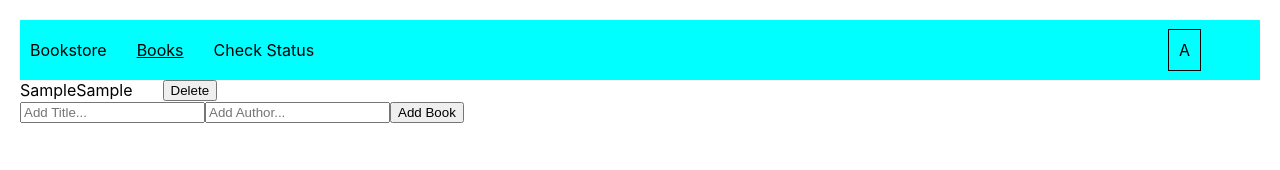
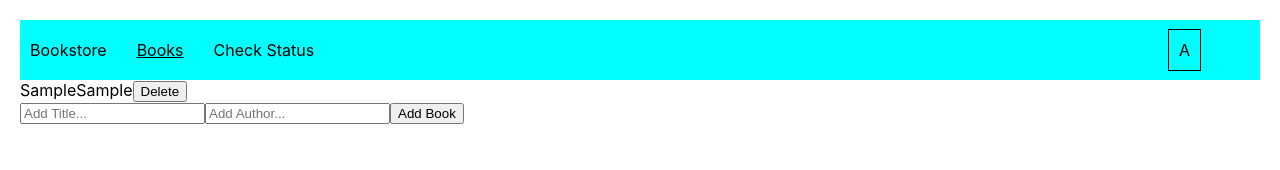
Before and after one commit to AKeeganDev/bookstore, a React (Create React App) app: page / in a window 1280 px wide. Both pictures are taken after typing "Sample", "Sample" into the empty fields and a click on the button "Add Book". Shown: the top 170 px of the page. Built offline with nearby package versions, Linux system fonts and the light colour scheme.

Commit message:
Setup remove book functionality using Redux state management

```diff
--- a/src/components/Book.js
+++ b/src/components/Book.js
@@ -1,20 +1,27 @@
 import PropTypes from 'prop-types';
+import { useDispatch } from 'react-redux';
+import { removeBook } from '../redux/books/books';
 
 function Book(props) {
-  const { title, author } = props;
-
+  const { id, title, author } = props;
+  const dispatch = useDispatch();
   return (
-    <ul className="bookshelf">
-      <li className="book">
-        <span className="title">{title}</span>
-        <span className="author">{author}</span>
-      </li>
-      <button type="button">Delete</button>
-    </ul>
+    <div className="book">
+      <span className="title">{title}</span>
+      <span className="author">{author}</span>
+      <button
+        id={id}
+        onClick={(e) => dispatch(removeBook(e.target.id))}
+        type="button"
+      >
+        Delete
+      </button>
+    </div>
   );
 }
 
 Book.propTypes = {
+  id: PropTypes.string.isRequired,
   title: PropTypes.string.isRequired,
   author: PropTypes.string.isRequired,
 };
--- a/src/components/BookForm.js
+++ b/src/components/BookForm.js
@@ -13,10 +13,16 @@ const BookForm = () => {
       </label>
       <button
         onClick={(e) => {
+          // prevents page reset
           e.preventDefault();
+
+          // establishes values from the form fields into variables for passing into dispatch
           const newTitle = e.target.parentElement.title.value;
           const newAuthor = e.target.parentElement.author.value;
+
           dispatch(addBook(newTitle, newAuthor));
+
+          // resets the form inputs
           e.target.parentElement.title.value = '';
           e.target.parentElement.author.value = '';
         }}
--- a/src/pages/Bookshelf.js
+++ b/src/pages/Bookshelf.js
@@ -12,20 +12,17 @@ import BookForm from '../components/BookForm';
 // };
 
 const Bookshelf = () => {
-  // const { title, author } = state.books[0];
   const books = useSelector((state) => state.bookshelf);
-  // const { title, author } = books.books[0];
   return (
     <>
       <ul className="bookshelf">
         {
           books.books.map((book) => (
             <li key={book.id}>
-              <Book title={book.title} author={book.author} />
+              <Book id={book.id} title={book.title} author={book.author} />
             </li>
           ))
         }
-        {/* <Book title={title} author={author} /> */}
       </ul>
       <BookForm />
     </>
--- a/src/redux/books/books.js
+++ b/src/redux/books/books.js
@@ -16,7 +16,10 @@ export const addBook = (newTitle, newAuthor) => {
   };
 };
 
-export const removeBook = (id) => ({ type: REMOVE_BOOK, payload: id });
+export const removeBook = (id) => ({
+  type: REMOVE_BOOK,
+  payload: id,
+});
 
 export default (state = initialState, action) => {
   switch (action.type) {
@@ -24,8 +27,8 @@ export default (state = initialState, action) => {
       return { ...state, books: [...state.books, action.payload] };
     }
     case REMOVE_BOOK: {
-      const filteredBooks = state.books.filter((book) => book.id !== action.payload.id);
-      return [...filteredBooks];
+      const filteredBooks = state.books.filter((booke) => booke.id !== action.payload);
+      return { ...state, books: [...filteredBooks] };
     }
     default:
       return state;
```
